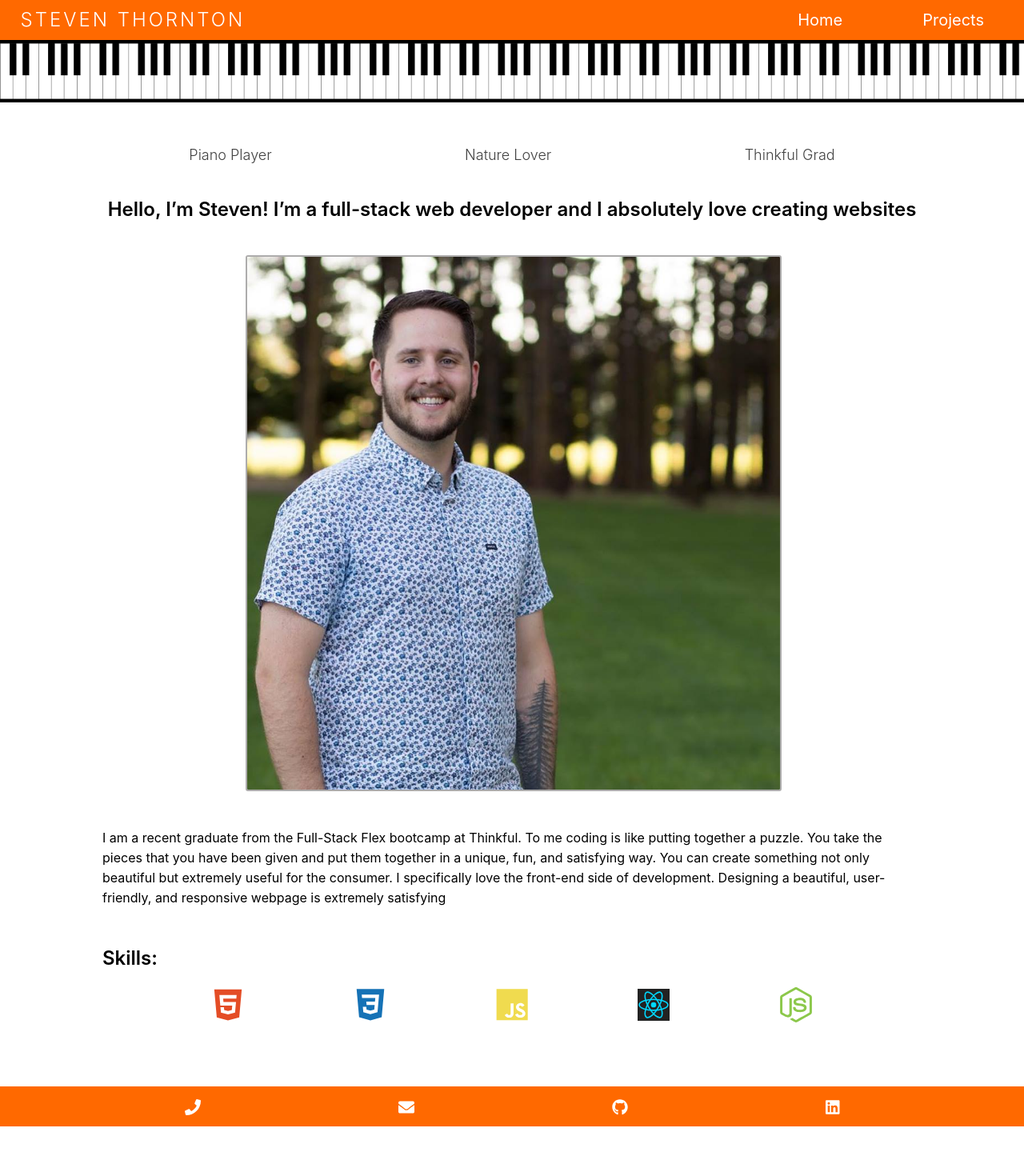
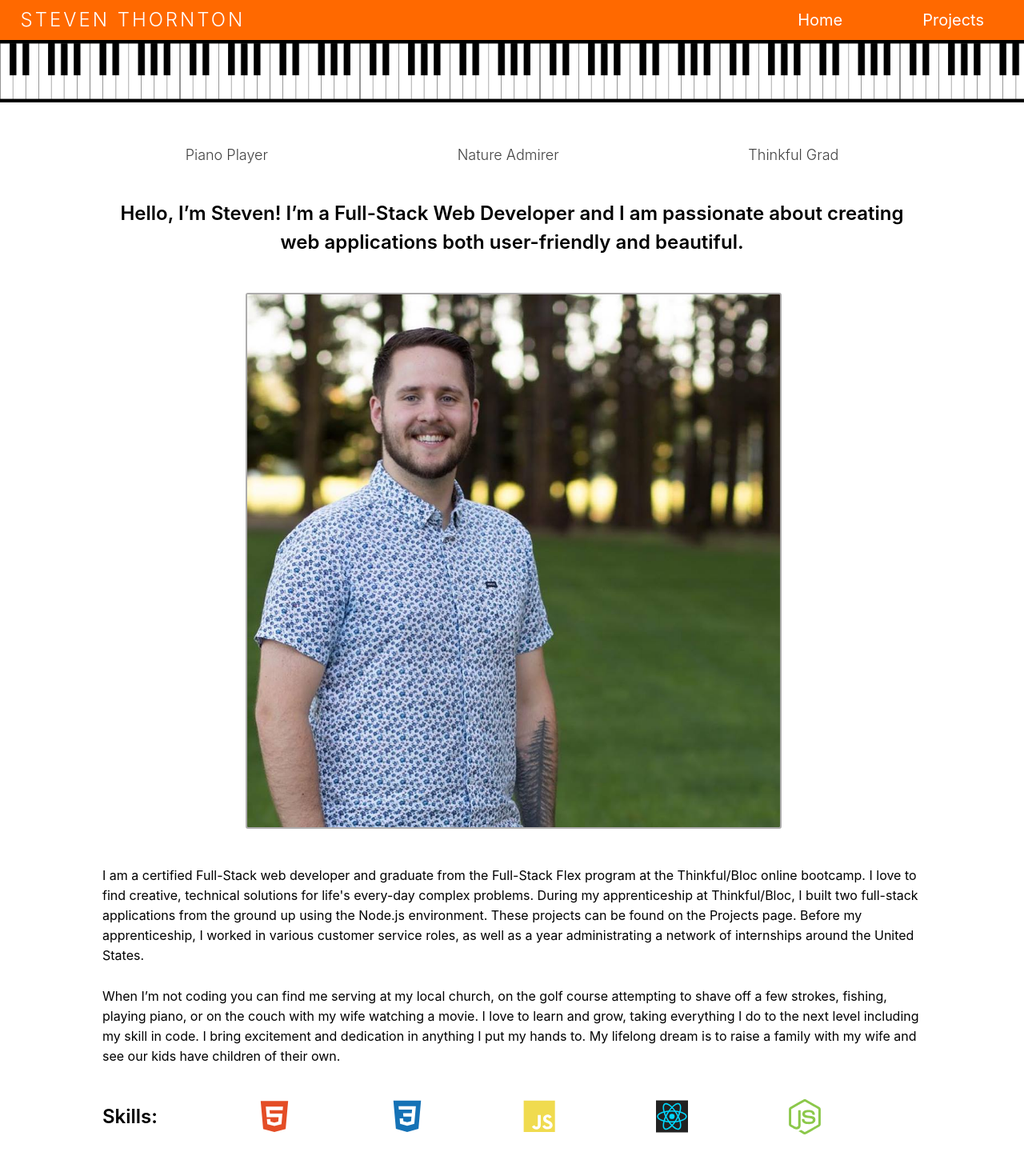
Before and after one commit to Stevenwthornton0/steven_portfolio, a React (Create React App) app: page / in a window 1280 px wide. Shown: the top 1470 px of the page at 80% size. Before the commit the page ends 1411 px from the top, so only its background shows below. Built offline with nearby package versions, Linux system fonts and the light colour scheme.

Commit message:
updated about me info

```diff
--- a/package.json
+++ b/package.json
@@ -20,7 +20,9 @@
     "start": "react-scripts start",
     "build": "react-scripts build",
     "test": "react-scripts test",
-    "eject": "react-scripts eject"
+    "eject": "react-scripts eject",
+    "predeploy": "npm run build",
+    "deploy": "now --prod ./build"
   },
   "eslintConfig": {
     "extends": "react-app"
--- a/src/components/App/App.css
+++ b/src/components/App/App.css
@@ -23,3 +23,12 @@
 .top {
     margin-top: 50px;
 }
+.mobile {
+    display: none;
+}
+
+@media screen and (min-width: 500px) {
+    .mobile {
+        display: block;
+    }
+}
--- a/src/routes/Homepage/Homepage.css
+++ b/src/routes/Homepage/Homepage.css
@@ -90,6 +90,7 @@
 
     .text1 {
         font-size: 24px;
+        line-height: 1.5em;
     }
 
     .text2 {
@@ -104,5 +105,15 @@
 
     .languageIcons {
         margin-bottom: 80px;
+        display: flex;
+        flex-direction: row;
+    }
+
+    .icon-container {
+        width: 100%
+    }
+
+    .icon-container > img:last-child {
+        margin-top: 15px;
     }
 }
--- a/src/routes/Homepage/Homepage.js
+++ b/src/routes/Homepage/Homepage.js
@@ -14,20 +14,20 @@ class Homepage extends Component {
             <section className='bio'>
                 <div className='container'>
                     <a href="https://virtualpiano.net/" target='_blank' rel="noopener noreferrer">Piano Player</a>
-                    <a href="https://www.nps.gov/mora/index.htm" target='_blank' rel="noopener noreferrer">Nature Lover</a>
+                    <a href="https://www.nps.gov/mora/index.htm" target='_blank' rel="noopener noreferrer">Nature Admirer</a>
                     <a href="https://www.thinkful.com/" target='_blank' rel="noopener noreferrer">Thinkful Grad</a>
                 </div>
 
                 <div className='bioContainer'>
-                    <h2 className='text1'>Hello, I’m Steven! I’m a full-stack web developer and I absolutely love creating websites</h2>
+                    <h2 className='text1'>Hello, I’m Steven! I’m a Full-Stack Web Developer and I am passionate about creating web applications both user-friendly and beautiful.</h2>
 
                     <div className='weddingPhoto1'>
                         <img src={Photo} alt='Piano keys'/>
                     </div>
 
-                    <p className='text2'>I am a recent graduate from the Full-Stack Flex bootcamp at Thinkful. To me coding is like putting together a puzzle. You take the pieces that you have been given and put them together in a unique, fun, and satisfying way. You can create something not only beautiful but extremely useful for the consumer. I specifically love the front-end side of development. Designing a beautiful, user-friendly, and responsive webpage is extremely satisfying</p>
+                    <p className='text2'>I am a certified Full-Stack web developer and graduate from the Full-Stack Flex program at the Thinkful/Bloc online bootcamp. I love to find creative, technical solutions for life's every-day complex problems. During my apprenticeship at Thinkful/Bloc, I built two full-stack applications from the ground up using the Node.js environment. These projects can be found on the Projects page. Before my apprenticeship, I worked in various customer service roles, as well as a year administrating a network of internships around the United States.</p>
 
-                    <p className='mobile text3'>When I’m not coding you can find me serving at my local church, on the golf course attempting to shave off a few strokes, fishing, playing piano, or on the couch with my wife watching a movie. I love to learn and grow, taking everything I do to the next level including my skill in code. I bring excitement and dedication in anything I put my hands to. My lifelong dream is to raise a family with my wife and see our kids have children of their own.</p>
+                    <p className='mobile text2'>When I’m not coding you can find me serving at my local church, on the golf course attempting to shave off a few strokes, fishing, playing piano, or on the couch with my wife watching a movie. I love to learn and grow, taking everything I do to the next level including my skill in code. I bring excitement and dedication in anything I put my hands to. My lifelong dream is to raise a family with my wife and see our kids have children of their own.</p>
 
 
                     <div className='languageIcons'>
```
